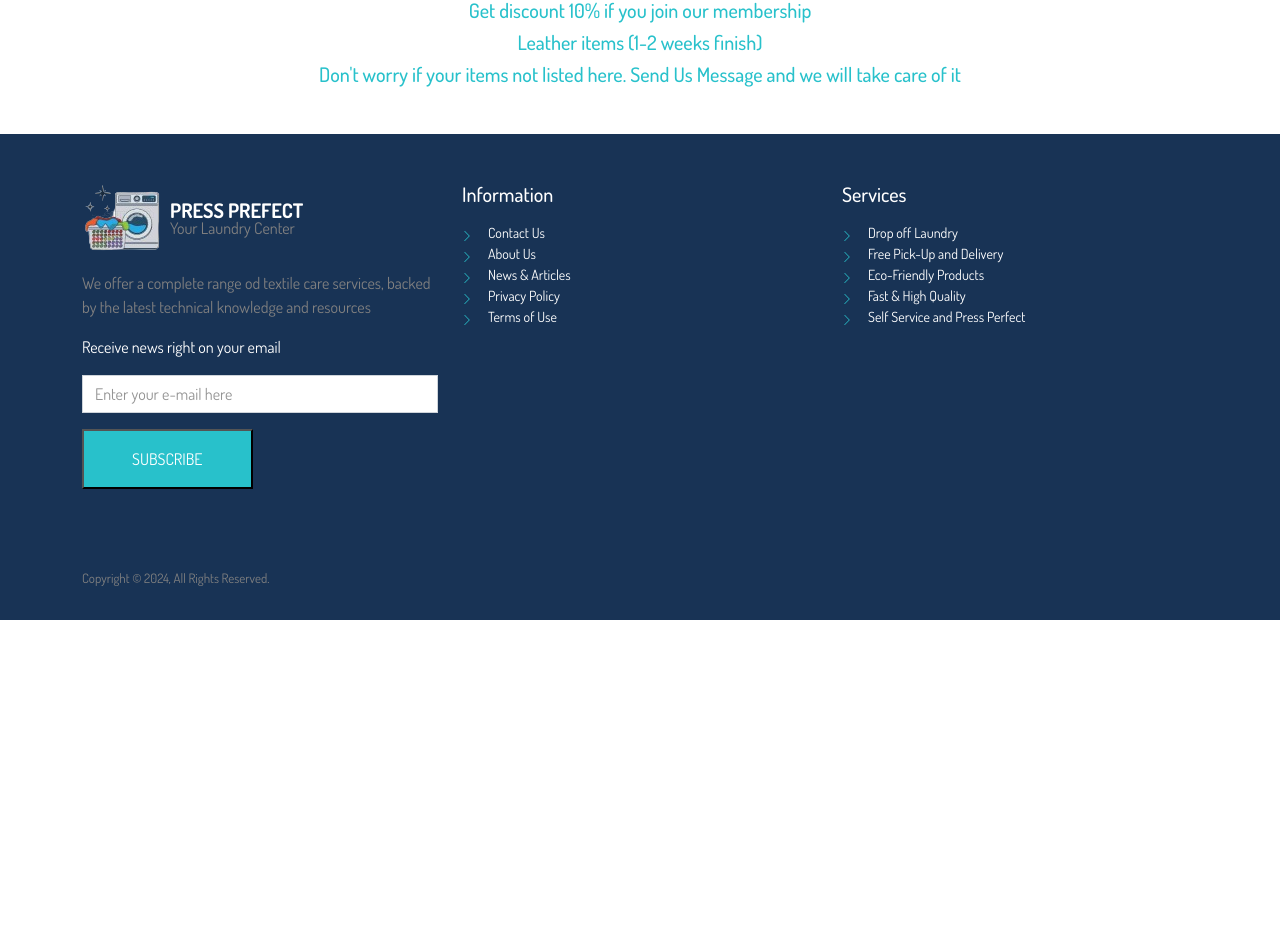
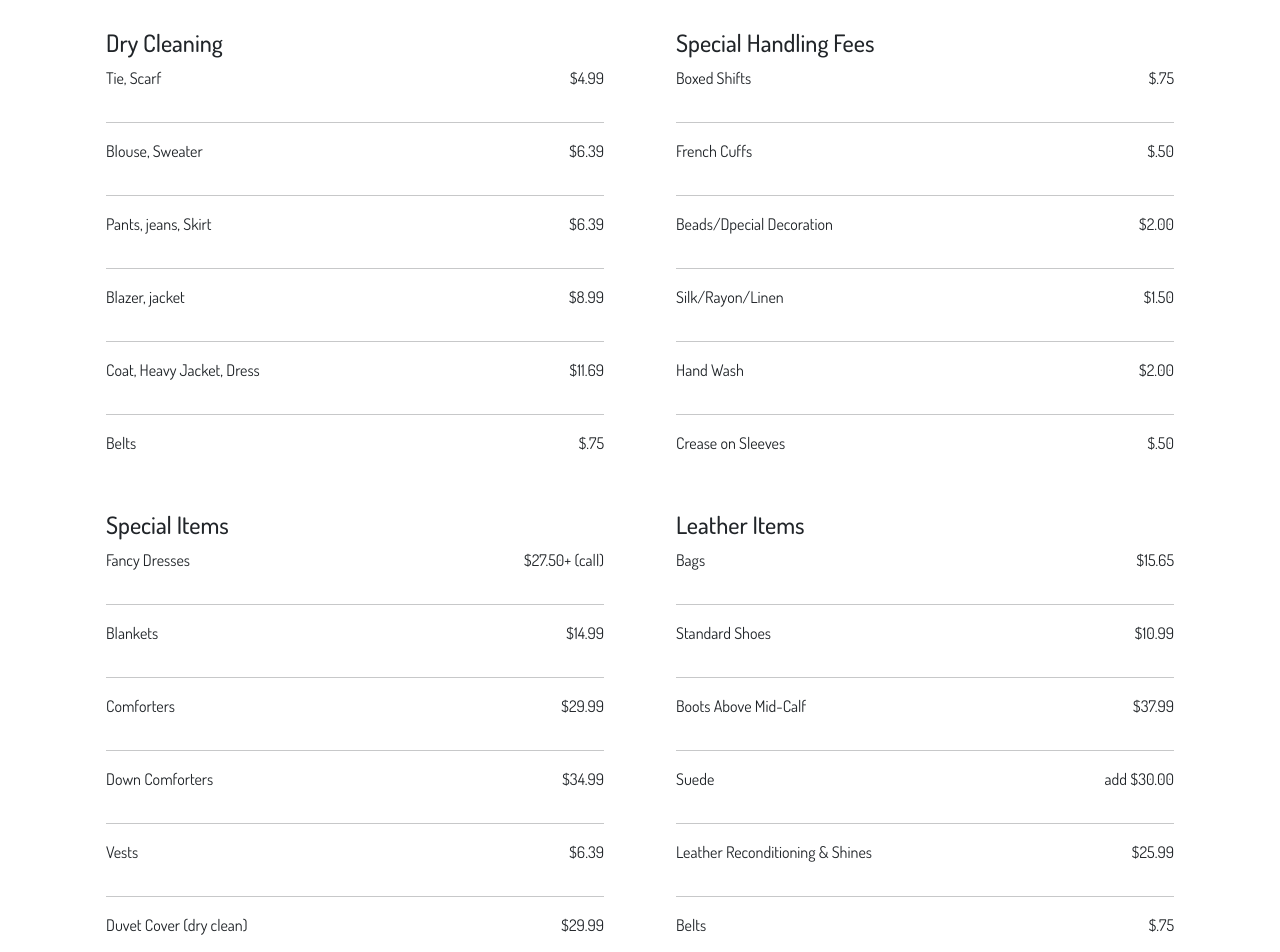
Before and after one commit to tafonhubertnwana/press-perfect, a React (Create React App) app: page /pricing in a window 1280 px wide. Shown: the part 1450-2402 px from the top of the page. Before the commit the page ends 2070 px from the top, so only its background shows below. Built offline with nearby package versions, Linux system fonts and the light colour scheme.

Commit message:
creating the table sections

```diff
--- a/src/Components/Footer/Footer.jsx
+++ b/src/Components/Footer/Footer.jsx
@@ -42,7 +42,7 @@ const Footer = () => {
                 <form action="" method="post">
                   <div>
                     <input type="text" placeholder="Enter your e-mail here " className="form-control mb-3 "/>
-                    <button type="submit" className="px-5 py-3 footer-subscribe">SUBSCRIBE</button>
+                    <button type="submit" className="px-5 py-3 footer-subscribe border-0">SUBSCRIBE</button>
                   </div>
                 </form>
               </div>
--- a/src/Pages/Pricing/Components/FullPrice.jsx
+++ b/src/Pages/Pricing/Components/FullPrice.jsx
@@ -5,16 +5,259 @@ const FullPrice = () => {
     <div>
       <div className="container">
         <div className='mt-5 pb-3 justify-content-center'>
-          <h4 className='text-center'>FULL PRICE LIST</h4>
+          <h4 className='text-center full-size'>FULL PRICE LIST</h4>
         </div>
         <section>
-          <div>
+        <div class="row">
+          <div class="col-12 col-md-6">
+            <div class="container-fluid">
+              <h4>Dry Cleaning</h4>
+              <div>
+                <div class="d-flex justify-content-between">
+                  <div>
+                    <p>Tie, Scarf</p>
+                  </div>
+                  <div>
+                    <p>$4.99</p>
+                  </div>
+                </div>
+                <hr />
+                <div class="d-flex justify-content-between">
+                  <div>
+                    <p>Blouse, Sweater</p>
+                  </div>
+                  <div>
+                    <p>$6.39</p>
+                  </div>
+                </div>
+                <hr />
+                <div class="d-flex justify-content-between">
+                  <div>
+                    <p>Pants, jeans, Skirt</p>
+                  </div>
+                  <div>
+                    <p>$6.39</p>
+                  </div>
+                </div>
+                <hr />
+                <div class="d-flex justify-content-between">
+                  <div>
+                    <p>Blazer, jacket</p>
+                  </div>
+                  <div>
+                    <p>$8.99</p>
+                  </div>
+                </div>
+                <hr />
+                <div class="d-flex justify-content-between">
+                  <div>
+                    <p>Coat, Heavy Jacket, Dress</p>
+                  </div>
+                  <div>
+                    <p>$11.69</p>
+                  </div>
+                </div>
+                <hr />
+                <div class="d-flex justify-content-between">
+                  <div>
+                    <p>Belts</p>
+                  </div>
+                  <div>
+                    <p>$.75</p>
+                  </div>
+                </div>
+              </div>
+            </div>
+          </div>
+          <div class="col-12 col-md-6">
+            <div class="container-fluid">
+              <h4>Special Handling Fees</h4>
+              <div>
+                <div class="d-flex justify-content-between">
+                  <div>
+                    <p>Boxed Shifts</p>
+                  </div>
+                  <div>
+                    <p>$.75</p>
+                  </div>
+                </div>
+                <hr />
+                <div class="d-flex justify-content-between">
+                  <div>
+                    <p>French Cuffs</p>
+                  </div>
+                  <div>
+                    <p>$.50</p>
+                  </div>
+                </div>
+                <hr />
+                <div class="d-flex justify-content-between">
+                  <div>
+                    <p>Beads/Dpecial Decoration</p>
+                  </div>
+                  <div>
+                    <p>$2.00</p>
+                  </div>
+                </div>
+                <hr />
+                <div class="d-flex justify-content-between">
+                  <div>
+                    <p>Silk/Rayon/Linen</p>
+                  </div>
+                  <div>
+                    <p>$1.50</p>
+                  </div>
+                </div>
+                <hr />
+                <div class="d-flex justify-content-between">
+                  <div>
+                    <p>Hand Wash</p>
+                  </div>
+                  <div>
+                    <p>$2.00</p>
+                  </div>
+                </div>
+                <hr />
+                <div class="d-flex justify-content-between">
+                  <div>
+                    <p>Crease on Sleeves</p>
+                  </div>
+                  <div>
+                    <p>$.50</p>
+                  </div>
+                </div>
+              </div>
+            </div>
+          </div>
+        </div>
+        <p>&nbsp;</p>
+        <div class="row">
+          <div class="col-12 col-md-6">
+            <div class="container-fluid">
+              <h4>Special Items</h4>
+              <div>
+                <div class="d-flex justify-content-between">
+                  <div>
+                    <p>Fancy Dresses</p>
+                  </div>
+                  <div>
+                    <p>$27.50+ (call)</p>
+                  </div>
+                </div>
+                <hr />
+                <div class="d-flex justify-content-between">
+                  <div>
+                    <p>Blankets</p>
+                  </div>
+                  <div>
+                    <p>$14.99</p>
+                  </div>
+                </div>
+                <hr />
+                <div class="d-flex justify-content-between">
+                  <div>
+                    <p>Comforters</p>
+                  </div>
+                  <div>
+                    <p>$29.99</p>
+                  </div>
+                </div>
+                <hr />
+                <div class="d-flex justify-content-between">
+                  <div>
+                    <p>Down Comforters</p>
+                  </div>
+                  <div>
+                    <p>$34.99</p>
+                  </div>
+                </div>
+                <hr/>
+                <div class="d-flex justify-content-between">
+                  <div>
+                    <p>Vests</p>
+                  </div>
+                  <div>
+                    <p>$6.39</p>
+                  </div>
+                </div>
+                <hr />
+                <div class="d-flex justify-content-between">
+                  <div>
+                    <p>Duvet Cover (dry clean)</p>
+                  </div>
+                  <div>
+                    <p>$29.99</p>
+                  </div>
+                </div>
+              </div>
+            </div>
+          </div>
+          <div class="col-12 col-md-6">
+            <div class="container-fluid">
+              <h4>Leather Items</h4>
+              <div>
+                <div class="d-flex justify-content-between">
+                  <div>
+                    <p>Bags</p>
+                  </div>
+                  <div>
+                    <p>$15.65</p>
+                  </div>
+                </div>
+                <hr />
+                <div class="d-flex justify-content-between">
+                  <div>
+                    <p>Standard Shoes</p>
+                  </div>
+                  <div>
+                    <p>$10.99</p>
+                  </div>
+                </div>
+                <hr />
+                <div class="d-flex justify-content-between">
+                  <div>
+                    <p>Boots Above Mid-Calf</p>
+                  </div>
+                  <div>
+                    <p>$37.99</p>
+                  </div>
+                </div>
+                <hr />
+                <div class="d-flex justify-content-between">
+                  <div>
+                    <p>Suede</p>
+                  </div>
+                  <div>
+                    <p>add $30.00</p>
+                  </div>
+                </div>
+                <hr />
+                <div class="d-flex justify-content-between">
+                  <div>
+                    <p>Leather Reconditioning & Shines</p>
+                  </div>
+                  <div>
+                    <p>$25.99</p>
+                  </div>
+                </div>
+                <hr />
+                <div class="d-flex justify-content-between">
+                  <div>
+                    <p>Belts</p>
+                  </div>
+                  <div>
+                    <p>$.75</p>
+                  </div>
+                </div>
+              </div>
+            </div>
+          </div>
+        </div>
 
-          </div>
         </section>
 
         <section>
-          <div className="justify-content-center">
+          <div className="justify-content-center mt-5">
             <div className="text-center discount">
               <h5>Get discount 10% if you join our membership</h5>
               <h5>Leather items (1-2 weeks finish)</h5>
```
Also changed, not shown: public/css/bootstrap.min.css.
